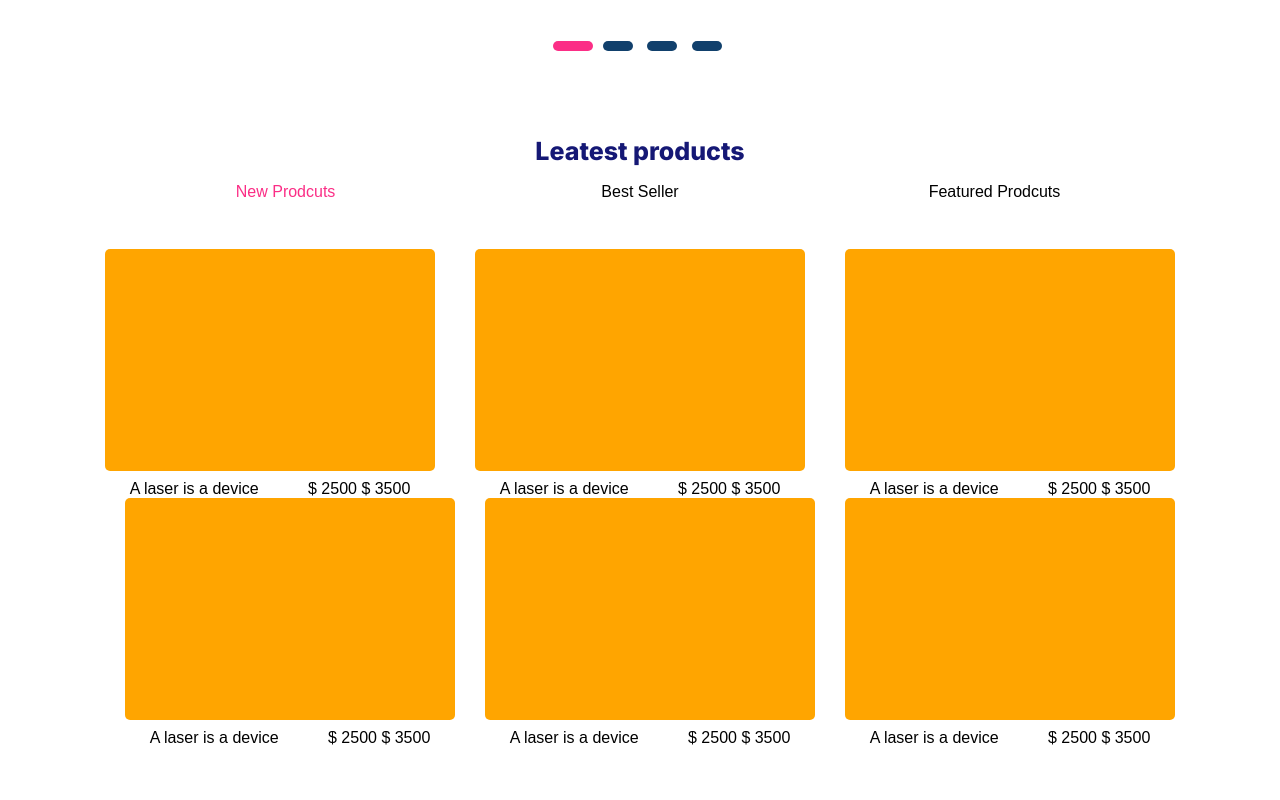
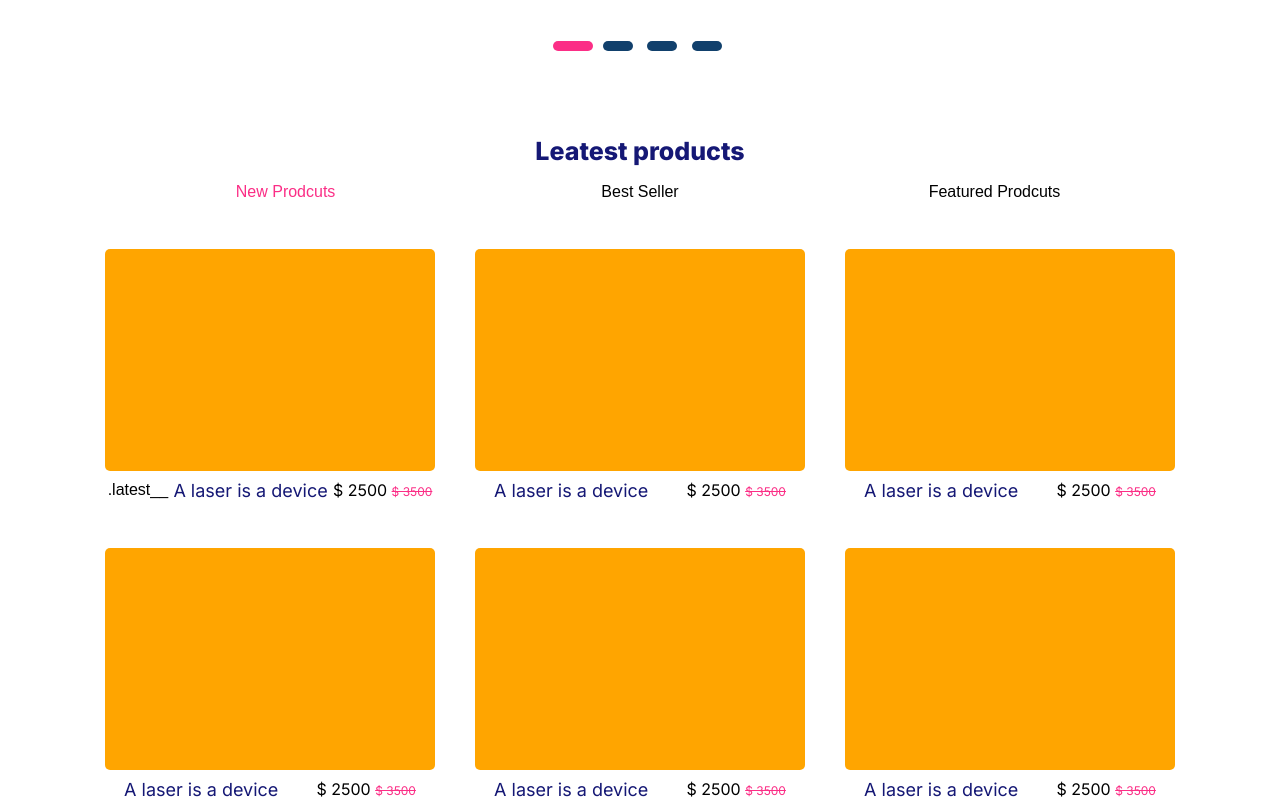
Before and after one commit to khusniddin-akhmadjanov/market, a plain HTML site: page index.html in a window 1280 px wide. Shown: the part 657-1457 px from the top of the page. Before the commit the page ends 1405 px from the top, so only its background shows below. Drawn offline with Linux system fonts and the light colour scheme.

Commit message:
Initial commit

```diff
--- a/index.html
+++ b/index.html
@@ -403,6 +403,7 @@
         <li class="latest__item">
           <div class="latest__image"></div>
           <div class="latest__text-box">
+            .latest__
             <p class="latest__text">A laser is a device </p>
           <div>
             <span class="latest__price">$ 2500</span>
@@ -430,6 +431,8 @@
           </div>
           </div>
         </li>
+      </ul>
+      <ul class="latest__list">
         <li class="latest__item">
           <div class="latest__image"></div>
           <div class="latest__text-box">
--- a/scss/blocks/_latest.scss
+++ b/scss/blocks/_latest.scss
@@ -56,5 +56,25 @@
 }
 
 .latest__text {
+    font-family: "Inter";
+    font-weight: 400;
+    font-size: 18px;
+    line-height: 21px;
+    color: $primary-color;
+}
 
+.latest__price {
+    font-family: "Inter";
+    font-weight: 400;
+    font-size: 16px;
+    line-height: 19px;
 }
+
+.latest__old-price {
+    font-family: "Inter";
+    font-weight: 400;
+    font-size: 12px;
+    line-height: 14px;
+    color: $secondary-color;
+    text-decoration: line-through;
+}
```
Also changed, not shown: css/main.css, css/main.min.css, 2 other files.
